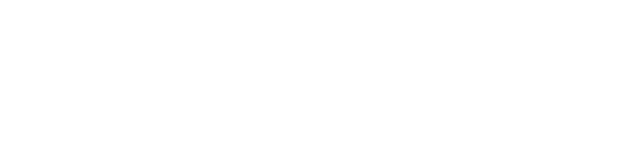
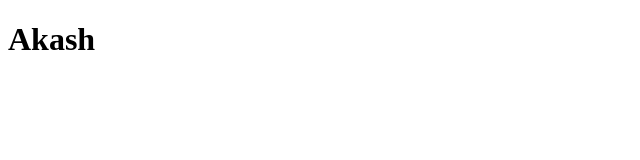
Before and after one commit to akashmech/Gittest, a plain HTML site: page index.html in a window 1280 px wide. Shown: the whole page, without its empty margins (0-640 px from the left). Drawn offline with Linux system fonts and the light colour scheme.

Commit message:
Adding titile name

```diff
--- a/index.html
+++ b/index.html
@@ -4,11 +4,11 @@
 <head>
     <meta charset="UTF-8">
     <meta name="viewport" content="width=device-width, initial-scale=1.0">
-    <title>Document</title>
+    <title>Akash</title>
 </head>
 
 <body>
-    <h1></h1>
+    <h1>Akash</h1>
 </body>
 
 </html>
```
